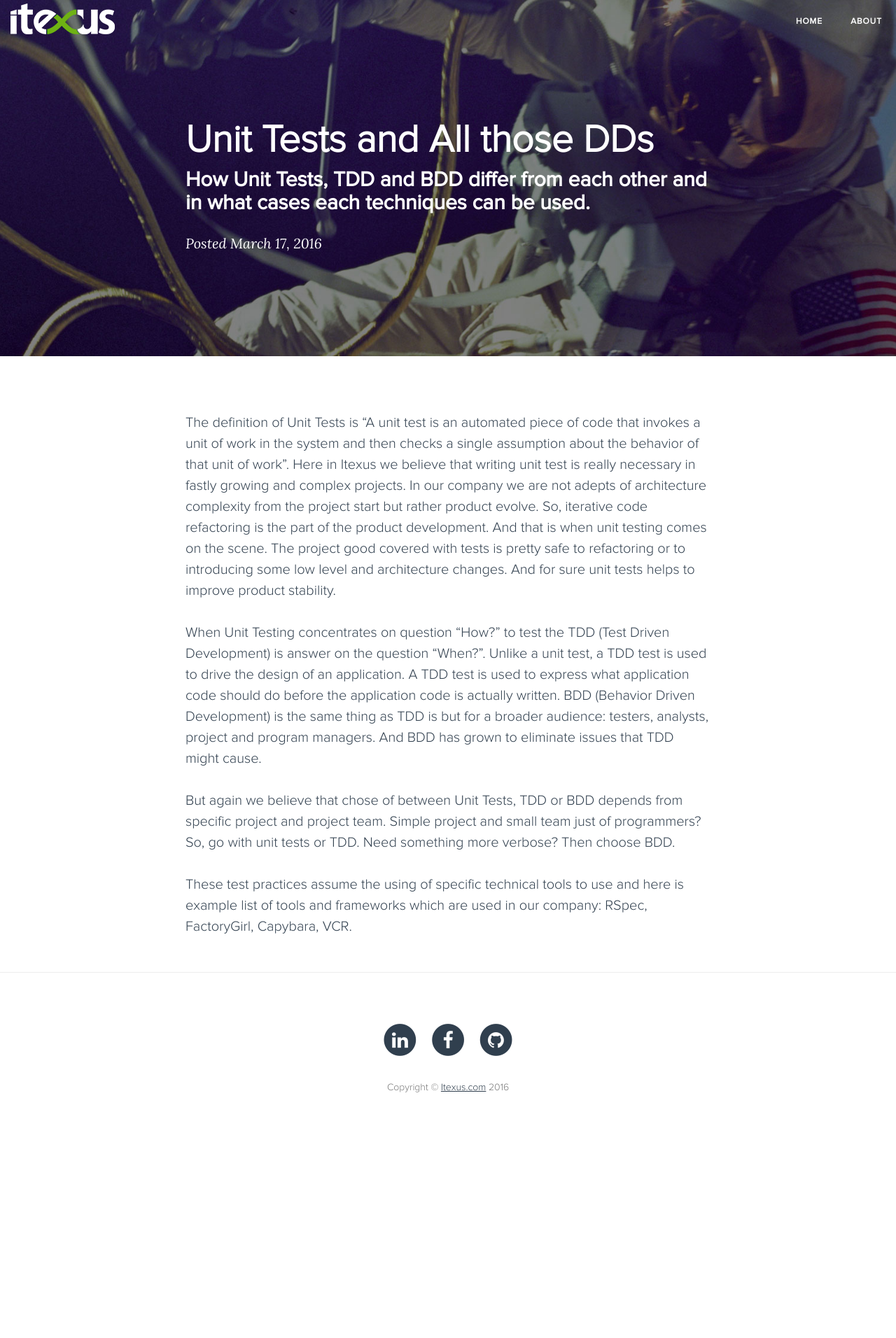
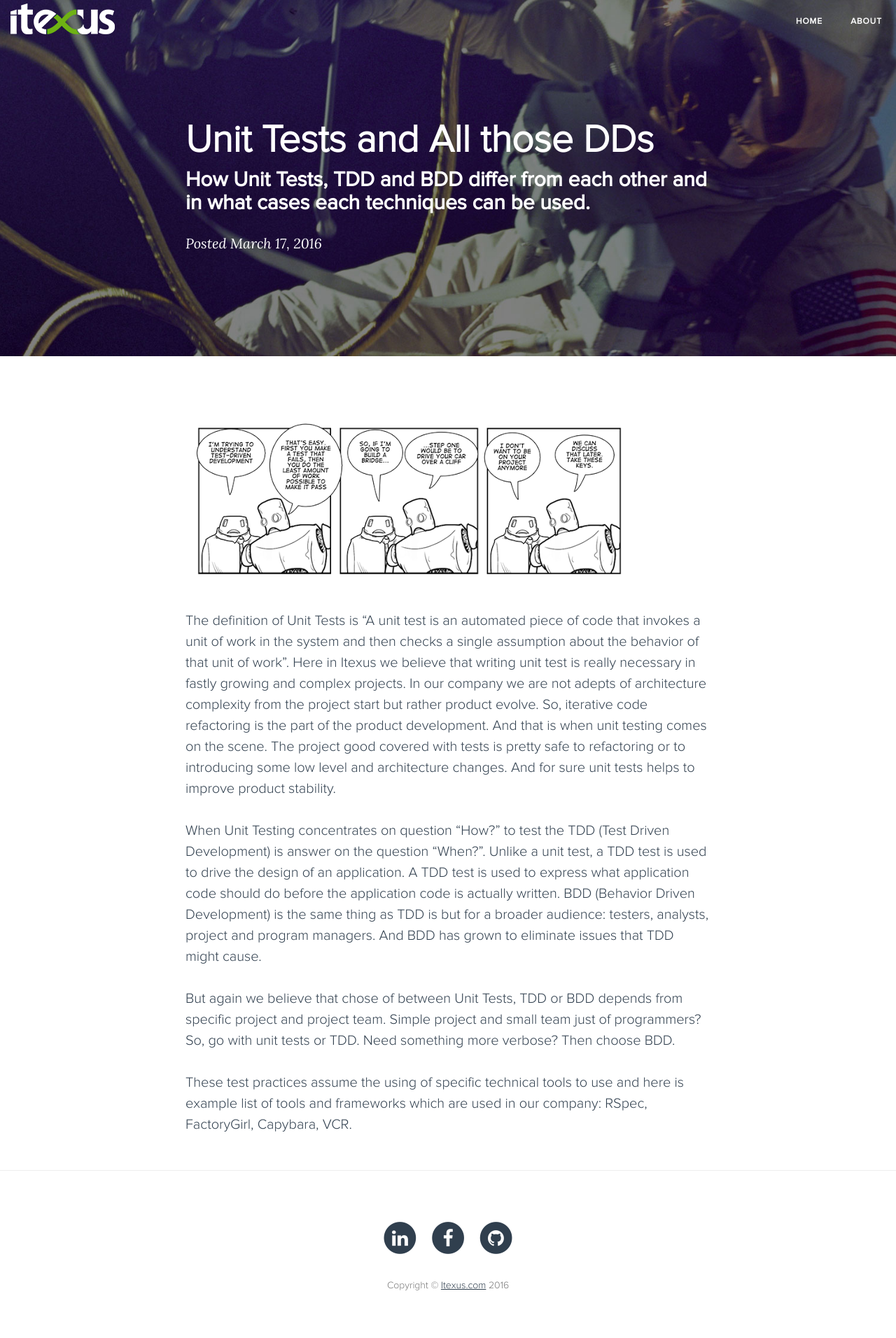
Before and after one commit to itexussoft/itexussoft.github.io, a Jekyll site: the page built from _posts/2016-03-17-unit_tests_tdd.md, in a window 1280 px wide. Shown: the whole page at 70% size. Built offline with Jekyll 4.4.1, drawn with Linux system fonts in a browser that asks for light colours; nearby versions of some CDN libraries; before the commit the page ends 1629 px from its top, so only the background shows below that.

Commit message:
add picture to post

```diff
--- a/_posts/2016-03-17-unit_tests_tdd.md
+++ b/_posts/2016-03-17-unit_tests_tdd.md
@@ -6,6 +6,9 @@ redirect_from: ["/2016/03/17/unit_tests_tdd_.html"]
 
 ---
 
+
+![](/img/tdd_comics.png)
+
 The definition of Unit Tests is “A unit test is an automated piece of code that invokes a unit of work in the system and then checks a single assumption about the behavior of that unit of work”. Here in Itexus we believe that writing unit test is really necessary in fastly growing and complex projects. In our company we are not adepts of architecture complexity from the project start but rather product evolve. So, iterative code refactoring is the part of the product development. And that is when unit testing comes on the scene. The project good covered with tests is pretty safe to refactoring or to introducing some low level and architecture changes. And for sure unit tests helps to improve product stability.
 
 When Unit Testing concentrates on question “How?” to test the TDD (Test Driven Development) is answer on the question “When?”. Unlike a unit test, a TDD test is used to drive the design of an application. A TDD test is used to express what application code should do before the application code is actually written. BDD (Behavior Driven Development) is the same thing as TDD is but for a broader audience: testers, analysts, project and program managers. And BDD has grown to eliminate issues that TDD might cause.
```
Also changed, not shown: img/tdd_comics.png (added).
